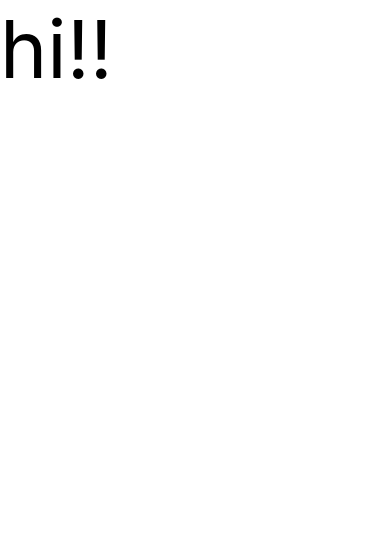
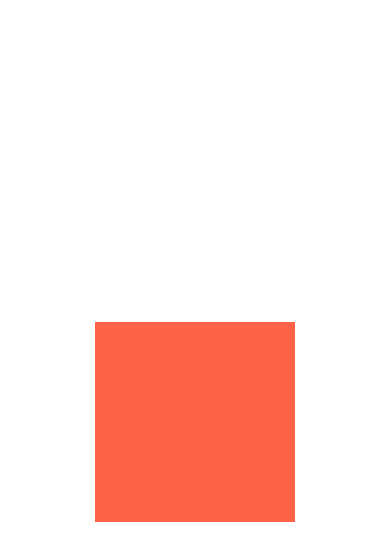
Before and after one commit to jonghwa3471/langApp, a React Native app: screen / in a window 390 px wide. Shown: the top 560 px of the page. Built offline with nearby package versions, Linux system fonts and the light colour scheme.

Commit message:
#4.2 Manual Animations

```diff
--- a/App.tsx
+++ b/App.tsx
@@ -1,10 +1,34 @@
-import { Text, View } from "react-native";
-import styled from "styled-components";
+import { useEffect, useState } from "react";
+import styled from "styled-components/native";
+
+const Container = styled.View`
+  flex: 1;
+  justify-content: center;
+  align-items: center;
+`;
+
+const Box = styled.TouchableOpacity`
+  background-color: tomato;
+  width: 200px;
+  height: 200px;
+`;
 
 export default function App() {
+  const [y, setY] = useState(0);
+  const [intervalId, setIntervalId] = useState(null);
+  const moveUp = () => {
+    const id = setInterval(() => setY((prev) => prev + 1), 10);
+    setIntervalId(id);
+  };
+  useEffect(() => {
+    if (y === 200) {
+      clearInterval(intervalId);
+    }
+  }, [y, intervalId]);
+  console.log("rendering");
   return (
-    <View>
-      <Text style={{ fontSize: 80 }}>hi!!</Text>
-    </View>
+    <Container>
+      <Box onPress={moveUp} style={{ transform: [{ translateY: y }] }} />
+    </Container>
   );
 }
```
